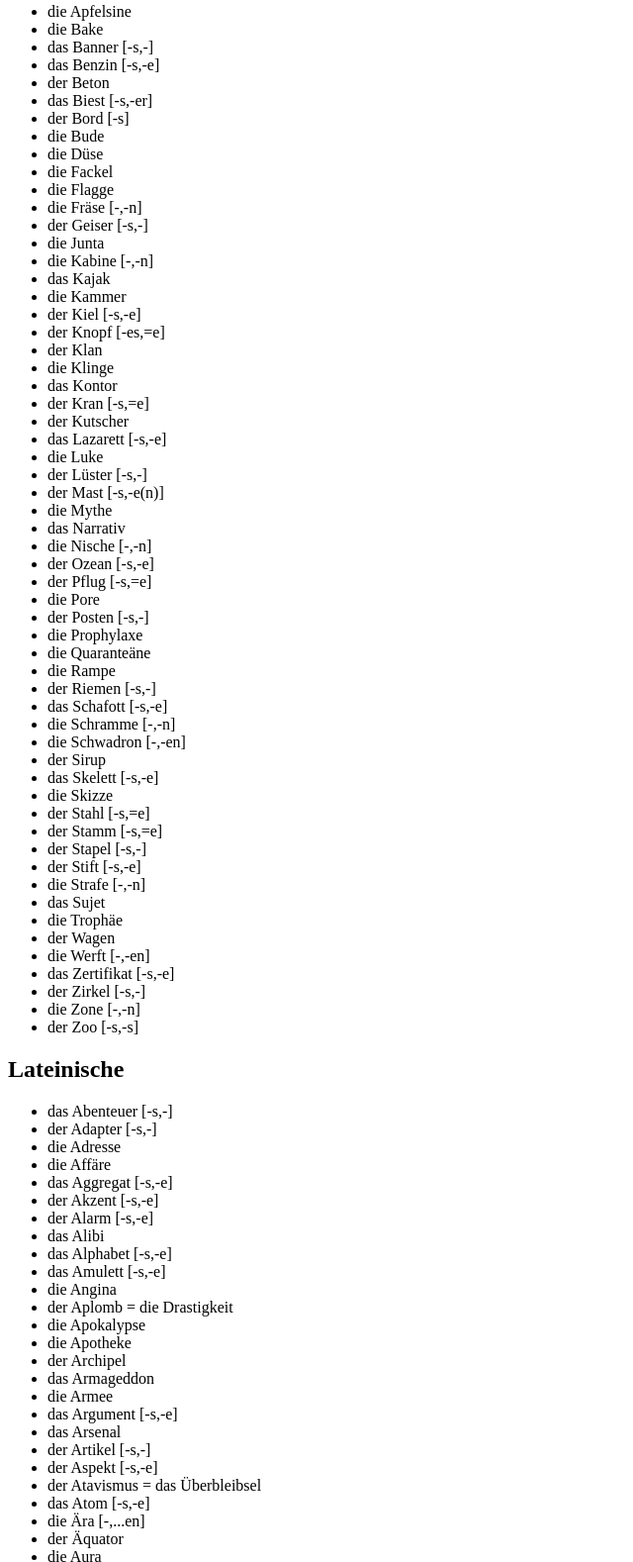
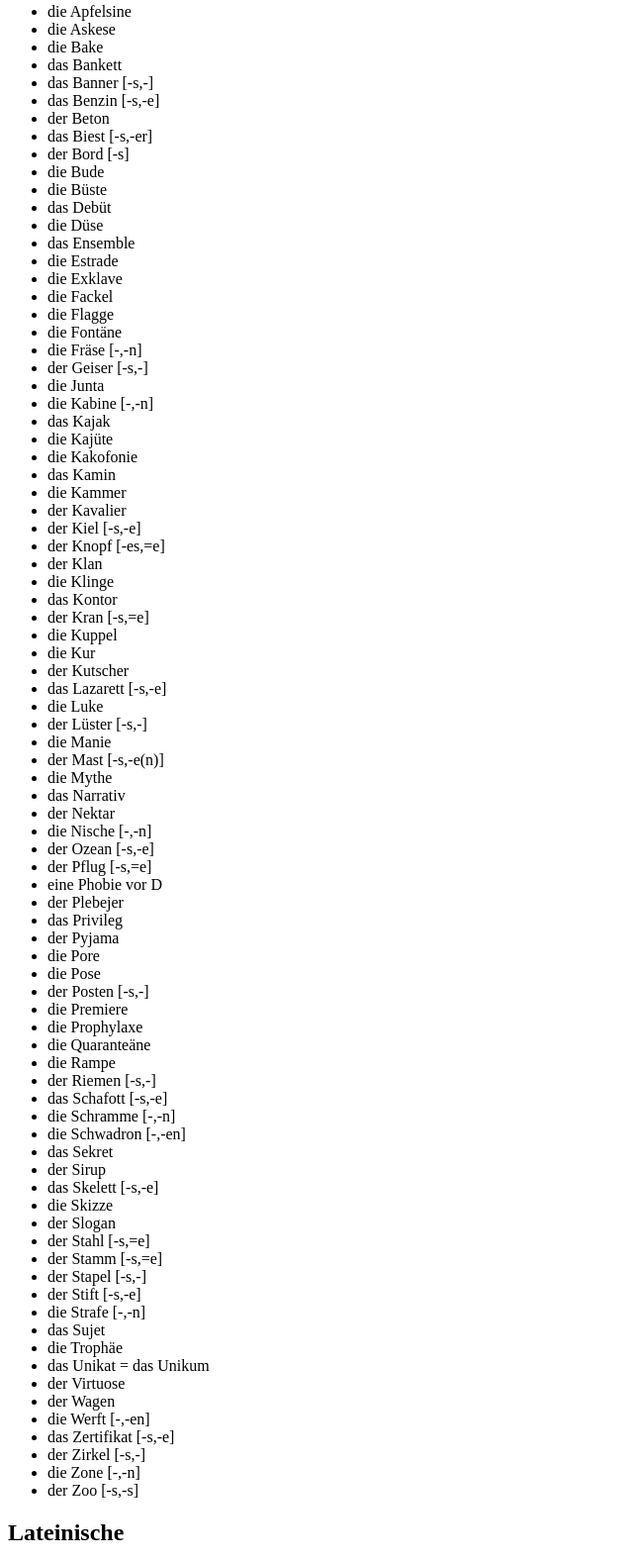
Before and after one commit to ArsenFromCrimea/Star, a plain HTML site: page Deutsch/Nomen/Internationale.html in a window 1280 px wide. Shown: the part 150-1728 px from the top of the page at 99% size, without its empty margins (0-640 px from the left). Drawn offline with Linux system fonts and the light colour scheme.

Commit message:
Add files via upload

```diff
--- a/Deutsch/Nomen/Internationale.html
+++ b/Deutsch/Nomen/Internationale.html
@@ -9,40 +9,62 @@
     <h2>Deutsche</h2>
     <ul>
       <li>die Apfelsine</li>
+      <li>die Askese</li>
       <li>die Bake</li>
+      <li>das Bankett</li>
       <li>das Banner [-s,-]</li>
       <li>das Benzin [-s,-e]</li>
       <li>der Beton</li>
       <li>das Biest [-s,-er]</li>
       <li>der Bord [-s]</li>
       <li>die Bude</li>
+      <li>die Büste</li>
+      <li>das Debüt</li>
       <li>die Düse</li>
+      <li>das Ensemble</li>
+      <li>die Estrade</li>
+      <li>die Exklave</li>
       <li>die Fackel</li>
       <li>die Flagge</li>
+      <li>die Fontäne</li>
       <li>die Fräse [-,-n]</li>
       <li>der Geiser [-s,-]</li>
       <li>die Junta</li>
       <li>die Kabine [-,-n]</li>
       <li>das Kajak</li>
+      <li>die Kajüte</li>
+      <li>die Kakofonie</li>
+      <li>das Kamin</li>
       <li>die Kammer</li>
+      <li>der Kavalier</li>
       <li>der Kiel [-s,-e]</li>
       <li>der Knopf [-es,=e]</li>
       <li>der Klan</li>
       <li>die Klinge</li>
       <li>das Kontor</li>
       <li>der Kran [-s,=e]</li>
+      <li>die Kuppel</li>
+      <li>die Kur</li>
       <li>der Kutscher</li>
       <li>das Lazarett [-s,-e]</li>
       <li>die Luke</li>
       <li>der Lüster [-s,-]</li>
+      <li>die Manie</li>
       <li>der Mast [-s,-e(n)]</li>
       <li>die Mythe</li>
       <li>das Narrativ</li>
+      <li>der Nektar</li>
       <li>die Nische [-,-n]</li>
       <li>der Ozean [-s,-e]</li>
       <li>der Pflug [-s,=e]</li>
+      <li>eine Phobie vor D</li>
+      <li>der Plebejer</li>
+      <li>das Privileg</li>
+      <li>der Pyjama</li>
       <li>die Pore</li>
+      <li>die Pose</li>
       <li>der Posten [-s,-]</li>
+      <li>die Premiere</li>
       <li>die Prophylaxe</li>
       <li>die Quaranteäne</li>
       <li>die Rampe</li>
@@ -50,9 +72,11 @@
       <li>das Schafott [-s,-e]</li>
       <li>die Schramme [-,-n]</li>
       <li>die Schwadron [-,-en]</li>
+      <li>das Sekret</li>
       <li>der Sirup</li>
       <li>das Skelett [-s,-e]</li>
       <li>die Skizze</li>
+      <li>der Slogan</li>
       <li>der Stahl [-s,=e]</li>
       <li>der Stamm [-s,=e]</li>
       <li>der Stapel [-s,-]</li>
@@ -60,6 +84,8 @@
       <li>die Strafe [-,-n]</li>
       <li>das Sujet</li>
       <li>die Trophäe</li>
+      <li>das Unikat = das Unikum</li>
+      <li>der Virtuose</li>
       <li>der Wagen</li>
       <li>die Werft [-,-en]</li>
       <li>das Zertifikat [-s,-e]</li>
@@ -67,6 +93,8 @@
       <li>die Zone [-,-n]</li>
       <li>der Zoo [-s,-s]</li>
     </ul>
+
+
     <h2>Lateinische</h2>
     <ul>
       <li>das Abenteuer [-s,-]</li>
@@ -128,6 +156,7 @@
       <li>die Etappe</li>
       <li>das Exemplar [-s,-e]</li>
       <li>das Experiment [-s,-e]</li>
+      <li>der Experte</li>
       <li>die Expertise</li>
       <li>die Extase</li>
       <li>die Fauna [-,...en]</li>
@@ -203,9 +232,11 @@
       <li>die Maschine [-,-n]</li>
       <li>die Maskerade [-,-n]</li>
       <li>die Mafia [-,-s]</li>
+      <li>die Marionette # der Drahtzieher</li>
       <li>das Maximum [-s,...a]</li>
       <li>das Medikament [-s,-e]</li>
       <li>das Metall [-s,-e]</li>
+      <li>die Metamorphose</li>
       <li>das Metapher [-,-n]</li>
       <li>die Me'thode [-,-n]</li>
       <li>die Miene [-,-n]</li>
```
